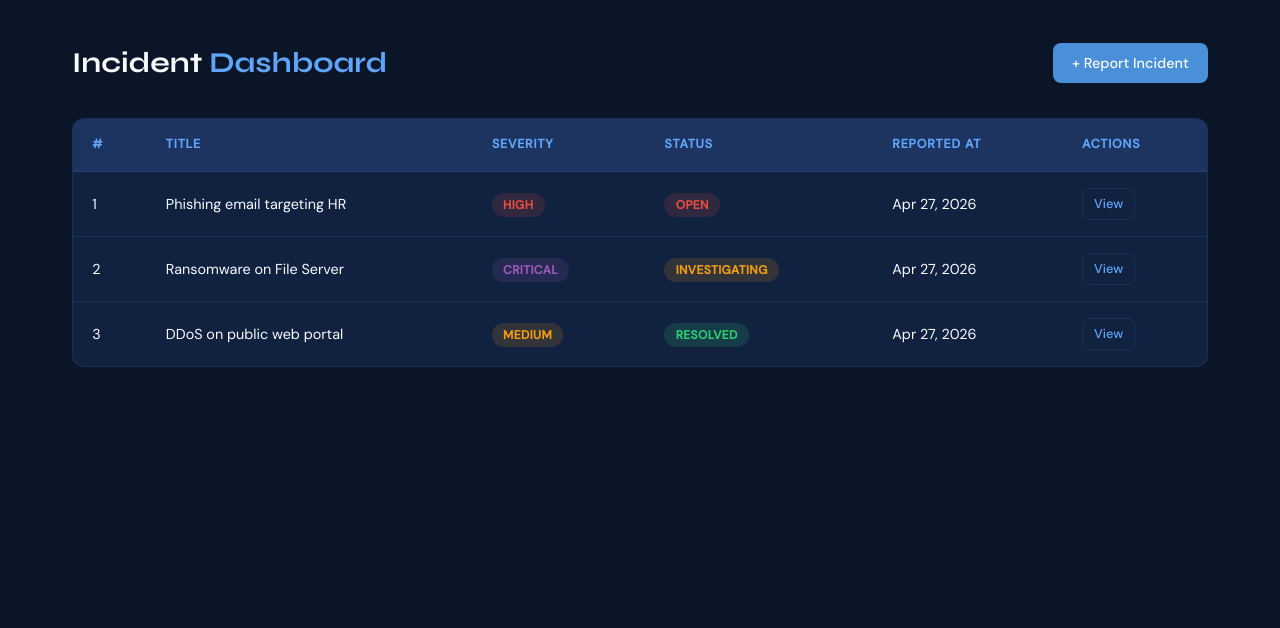
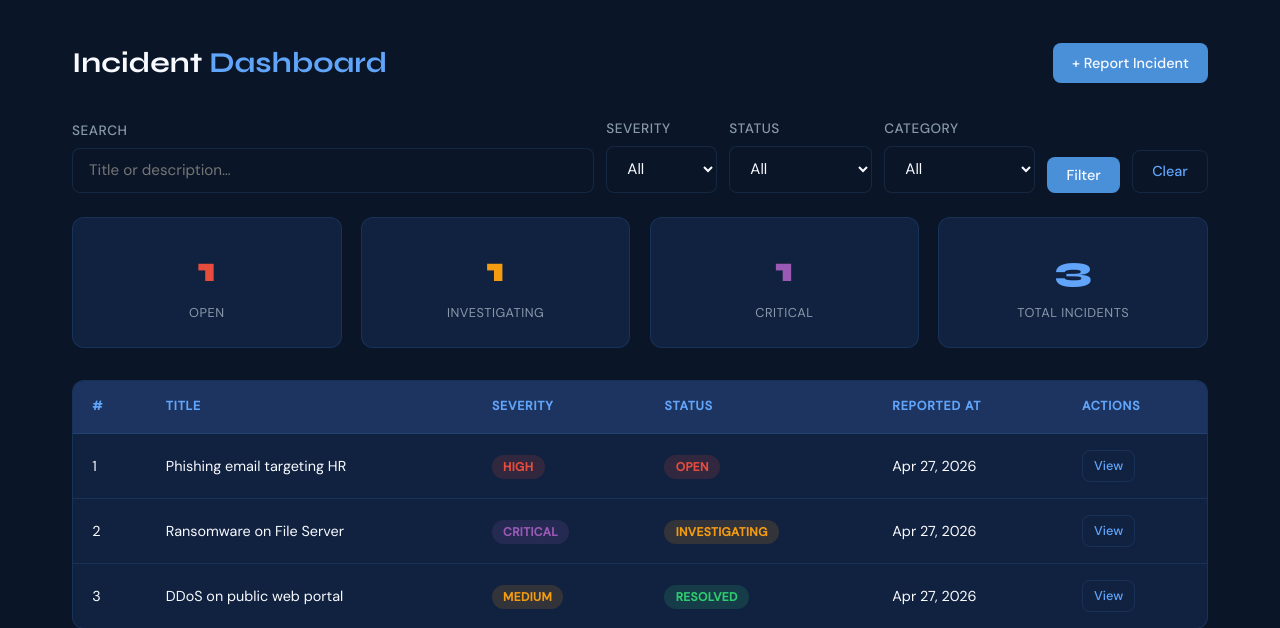
Before and after one commit to israrkhan-cys/cyber-incident-tracking-system, a Flask app: page / in a window 1280 px wide. Shown: the part 64-692 px from the top of the page. Run offline with Flask 3, Linux system fonts and the light colour scheme; a user stored in the database is signed in; data comes from the database, SQL or seed files in the repository; some libraries are stand-ins or nearby versions.

Commit message:
Added admin tab, commenting functionality, filtering and searching

```diff
--- a/app.py
+++ b/app.py
@@ -81,6 +81,68 @@ def incident_detail(incident_id):
                            assets=assets,
                            comments=comments,
                            logs=logs)
+
+# assets
+@app.route('/incident/<int:incident_id>/asset/add', methods=['POST'])
+@login_required
+def add_asset(incident_id):
+    if current_user.role not in ('admin', 'analyst'):
+        flash('Permission denied.', 'danger')
+        return redirect(url_for('incident_detail', incident_id=incident_id))
+
+    asset_type = request.form.get('asset_type', '').strip()
+    identifier = request.form.get('identifier', '').strip()
+
+    if not identifier:
+        flash('Asset identifier is required.', 'danger')
+        return redirect(url_for('incident_detail', incident_id=incident_id))
+
+    cur = mysql.connection.cursor()
+    cur.execute("""
+        INSERT INTO assets (incident_id, asset_type, identifier)
+        VALUES (%s, %s, %s)
+    """, (incident_id, asset_type, identifier))
+    mysql.connection.commit()
+    cur.close()
+
+    flash('Asset added.', 'success')
+    return redirect(url_for('incident_detail', incident_id=incident_id))
+
+
+@app.route('/incident/<int:incident_id>/asset/<int:asset_id>/delete', methods=['POST'])
+@login_required
+def delete_asset(incident_id, asset_id):
+    if current_user.role not in ('admin', 'analyst'):
+        flash('Permission denied.', 'danger')
+        return redirect(url_for('incident_detail', incident_id=incident_id))
+
+    cur = mysql.connection.cursor()
+    cur.execute("DELETE FROM assets WHERE asset_id = %s AND incident_id = %s", (asset_id, incident_id))
+    mysql.connection.commit()
+    cur.close()
+
+    flash('Asset removed.', 'success')
+    return redirect(url_for('incident_detail', incident_id=incident_id))
+
+# comments submission form
+@app.route('/incident/<int:incident_id>/comment', methods=['POST'])
+@login_required
+def add_comment(incident_id):
+    content = request.form.get('content', '').strip()
+    if not content:
+        flash('Comment cannot be empty.', 'danger')
+        return redirect(url_for('incident_detail', incident_id=incident_id))
+
+    cur = mysql.connection.cursor()
+    cur.execute("""
+        INSERT INTO comments (incident_id, user_id, content)
+        VALUES (%s, %s, %s)
+    """, (incident_id, current_user.id, content))
+    mysql.connection.commit()
+    cur.close()
+
+    flash('Comment added.', 'success')
+    return redirect(url_for('incident_detail', incident_id=incident_id))
 
 # ── Report new incident ──────────────────────────────────
 @app.route('/incident/new', methods=['GET', 'POST'])
@@ -191,15 +253,117 @@ def edit_incident(incident_id):
     cur.close()
     return render_template('edit_incident.html', incident=incident, categories=categories, users=users)
 
+# users
+
+@app.route('/admin/users')
+@login_required
+def admin_users():
+    if current_user.role != 'admin':
+        flash('Admin access required.', 'danger')
+        return redirect(url_for('index'))
+    cur = mysql.connection.cursor()
+    cur.execute("SELECT * FROM users ORDER BY created_at DESC")
+    users = cur.fetchall()
+    cur.close()
+    return render_template('admin/users.html', users=users)
+
+
+@app.route('/admin/users/<int:user_id>/update', methods=['POST'])
+@login_required
+def admin_update_user(user_id):
+    if current_user.role != 'admin':
+        flash('Admin access required.', 'danger')
+        return redirect(url_for('index'))
+    role = request.form.get('role')
+    if role not in ('admin', 'analyst', 'viewer'):
+        flash('Invalid role.', 'danger')
+        return redirect(url_for('admin_users'))
+    cur = mysql.connection.cursor()
+    cur.execute("UPDATE users SET role = %s WHERE user_id = %s", (role, user_id))
+    mysql.connection.commit()
+    cur.close()
+    flash('User role updated.', 'success')
+    return redirect(url_for('admin_users'))
+
+
+@app.route('/admin/users/<int:user_id>/delete', methods=['POST'])
+@login_required
+def admin_delete_user(user_id):
+    if current_user.role != 'admin':
+        flash('Admin access required.', 'danger')
+        return redirect(url_for('index'))
+    if user_id == current_user.id:
+        flash('You cannot delete your own account.', 'danger')
+        return redirect(url_for('admin_users'))
+    cur = mysql.connection.cursor()
+    cur.execute("DELETE FROM users WHERE user_id = %s", (user_id,))
+    mysql.connection.commit()
+    cur.close()
+    flash('User deleted.', 'success')
+    return redirect(url_for('admin_users'))
+
+
+
 # ── Dashboard ────────────────────────────────────────────
 @app.route('/')
 @login_required
 def index():
     cur = mysql.connection.cursor()
-    cur.execute("SELECT * FROM incidents")
+
+    severity   = request.args.get('severity', '')
+    status     = request.args.get('status', '')
+    category   = request.args.get('category_id', '')
+    search     = request.args.get('search', '')
+
+    query  = """
+        SELECT i.*, c.name AS category_name
+        FROM incidents i
+        LEFT JOIN categories c ON i.category_id = c.category_id
+        WHERE 1=1
+    """
+    params = []
+
+    if severity:
+        query += " AND i.severity = %s"
+        params.append(severity)
+    if status:
+        query += " AND i.status = %s"
+        params.append(status)
+    if category:
+        query += " AND i.category_id = %s"
+        params.append(category)
+    if search:
+        query += " AND (i.title LIKE %s OR i.description LIKE %s)"
+        params.append(f'%{search}%')
+        params.append(f'%{search}%')
+
+    query += " ORDER BY i.reported_at DESC"
+    cur.execute(query, params)
     incidents = cur.fetchall()
+
+    # Stats (unfiltered)
+    cur.execute("SELECT COUNT(*) AS c FROM incidents WHERE status='open'")
+    open_count = cur.fetchone()['c']
+    cur.execute("SELECT COUNT(*) AS c FROM incidents WHERE status='investigating'")
+    investigating_count = cur.fetchone()['c']
+    cur.execute("SELECT COUNT(*) AS c FROM incidents WHERE severity='critical'")
+    critical_count = cur.fetchone()['c']
+    cur.execute("SELECT COUNT(*) AS c FROM incidents")
+    total_count = cur.fetchone()['c']
+
+    cur.execute("SELECT * FROM categories ORDER BY name")
+    categories = cur.fetchall()
+
     cur.close()
-    return render_template('index.html', incidents=incidents)
+    return render_template('index.html',
+                           incidents=incidents,
+                           categories=categories,
+                           open_count=open_count,
+                           investigating_count=investigating_count,
+                           critical_count=critical_count,
+                           total_count=total_count,
+                           filters={'severity': severity, 'status': status,
+                                    'category_id': category, 'search': search})
 
 if __name__ == '__main__':
     app.run(debug=True)
--- a/templates/base.html
+++ b/templates/base.html
@@ -18,7 +18,7 @@
         <li><a href="{{ url_for('index') }}">Dashboard</a></li>
         <li><a href="#">Incidents</a></li>
         {% if current_user.role == 'admin' %}
-        <li><a href="#">Admin</a></li>
+        <li><a href="{{ url_for('admin_users') }}">Admin</a></li>
         {% endif %}
     </ul>
 
--- a/templates/index.html
+++ b/templates/index.html
@@ -7,6 +7,61 @@
     {% if current_user.role in ('admin', 'analyst') %}
     <a href="{{ url_for('new_incident') }}" class="btn btn-primary">+ Report Incident</a>
     {% endif %}
+</div>
+
+<form method="GET" style="margin-bottom: 1.5rem; display: flex; gap: 0.75rem; flex-wrap: wrap; align-items: flex-end;">
+    <div class="form-group" style="margin: 0; flex: 1; min-width: 180px;">
+        <label>Search</label>
+        <input type="text" name="search" placeholder="Title or description…" value="{{ filters.search }}">
+    </div>
+    <div class="form-group" style="margin: 0;">
+        <label>Severity</label>
+        <select name="severity">
+            <option value="">All</option>
+            {% for s in ['low','medium','high','critical'] %}
+            <option value="{{ s }}" {{ 'selected' if filters.severity == s }}>{{ s.capitalize() }}</option>
+            {% endfor %}
+        </select>
+    </div>
+    <div class="form-group" style="margin: 0;">
+        <label>Status</label>
+        <select name="status">
+            <option value="">All</option>
+            {% for s in ['open','investigating','resolved','closed'] %}
+            <option value="{{ s }}" {{ 'selected' if filters.status == s }}>{{ s.capitalize() }}</option>
+            {% endfor %}
+        </select>
+    </div>
+    <div class="form-group" style="margin: 0;">
+        <label>Category</label>
+        <select name="category_id">
+            <option value="">All</option>
+            {% for cat in categories %}
+            <option value="{{ cat.category_id }}" {{ 'selected' if filters.category_id == cat.category_id|string }}>{{ cat.name }}</option>
+            {% endfor %}
+        </select>
+    </div>
+    <button type="submit" class="btn btn-primary">Filter</button>
+    <a href="{{ url_for('index') }}" class="btn btn-outline">Clear</a>
+</form>
+
+<div class="stats-grid">
+    <div class="stat-card">
+        <div class="stat-number" style="color: var(--danger);">{{ open_count }}</div>
+        <div class="stat-label">Open</div>
+    </div>
+    <div class="stat-card">
+        <div class="stat-number" style="color: var(--warning);">{{ investigating_count }}</div>
+        <div class="stat-label">Investigating</div>
+    </div>
+    <div class="stat-card">
+        <div class="stat-number" style="color: #9b59b6;">{{ critical_count }}</div>
+        <div class="stat-label">Critical</div>
+    </div>
+    <div class="stat-card">
+        <div class="stat-number" style="color: var(--accent-bright);">{{ total_count }}</div>
+        <div class="stat-label">Total Incidents</div>
+    </div>
 </div>
 
 <div class="table-wrapper">
```
Also changed, not shown: templates/admin/users.html (added, +59 -0 lines), templates/incident_detail.html (+45 -7 lines).
